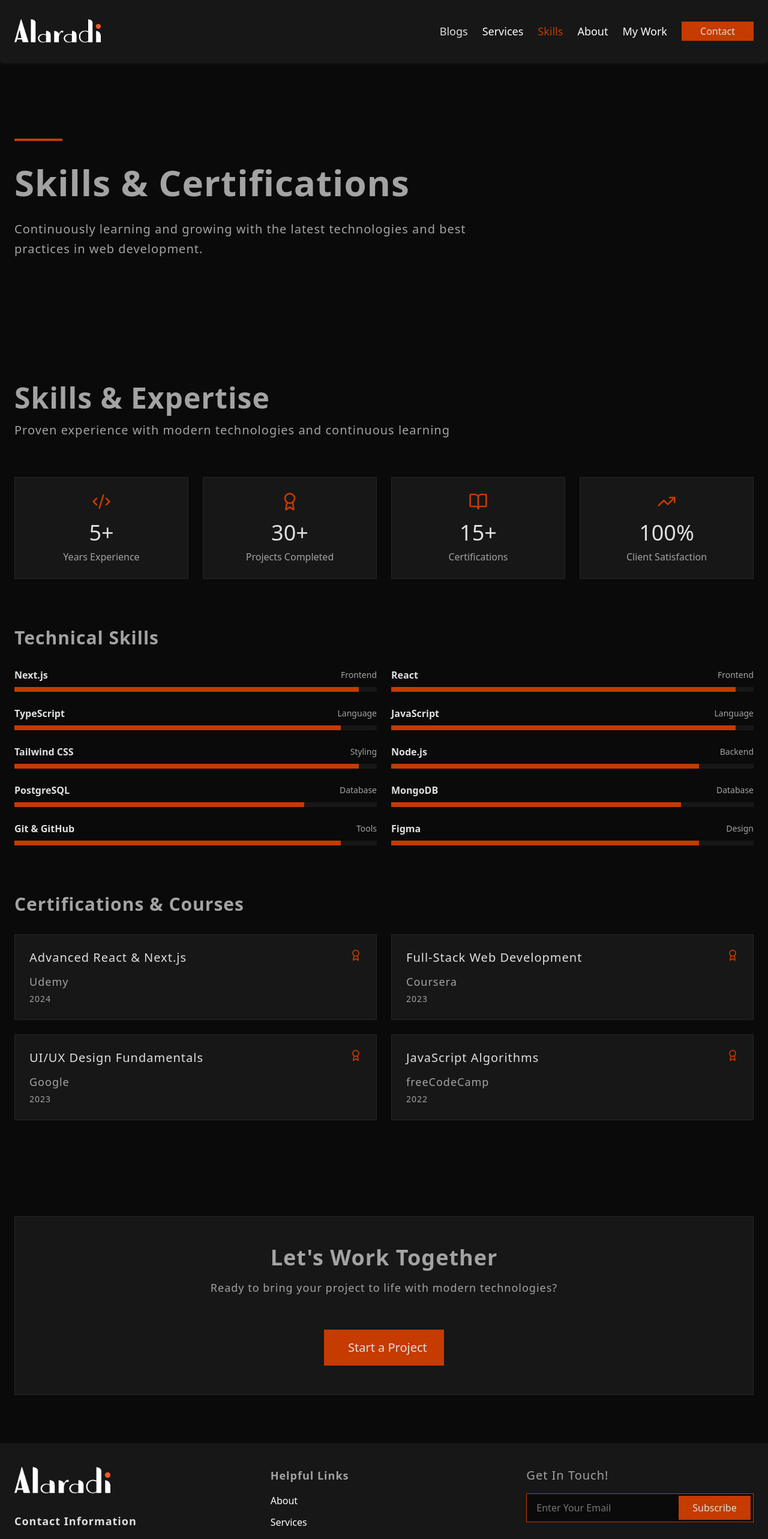
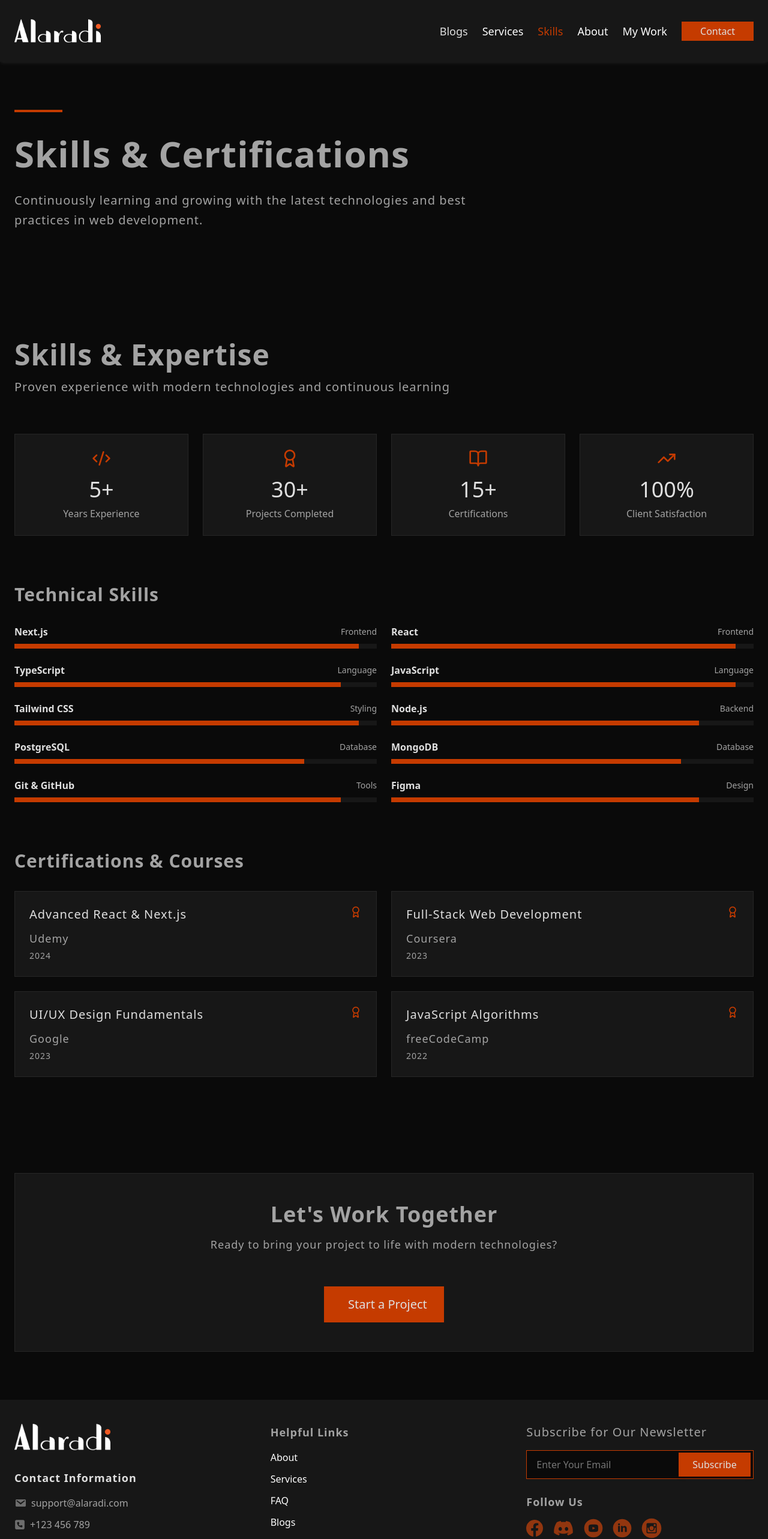
Before and after one commit to Hasanain-Jaafar/alaradi-portfolio, a Next.js app: page /skills in a window 1280 px wide. Shown: the top 2565 px of the page at 60% size. Built offline with nearby package versions, Linux system fonts and the light colour scheme.

Commit message:
updated footer & Mobile Navbar

```diff
--- a/src/app/components/Footer.jsx
+++ b/src/app/components/Footer.jsx
@@ -84,7 +84,7 @@ function Footer() {
           {/* Newsletter & Social */}
           <div className="flex flex-col">
             <h5 className="text-text-secondary mb-4 text-xl font-bold">
-              Get In Touch!
+              Subscribe for Our Newsletter
             </h5>
             <FooterForm />
             <h6 className="text-text-secondary mb-3 text-lg font-semibold">
--- a/src/app/components/FooterForm.jsx
+++ b/src/app/components/FooterForm.jsx
@@ -67,7 +67,7 @@ function FooterForm() {
         </p>
       )}
     </form>
-  )
+  );
 }
 
-export default FooterForm
+export default FooterForm;
--- a/src/app/components/Navbar.jsx
+++ b/src/app/components/Navbar.jsx
@@ -130,6 +130,14 @@ function Navbar() {
             className={isActive("/services") ? "text-bg-accent!" : ""}
           />
           <Links
+            path="/skills"
+            name="Skills"
+            styleType="link"
+            onClick={closeMenu}
+            className={isActive("/skills") ? "text-bg-accent!" : ""}
+          />
+
+          <Links
             path="/about"
             name="About"
             styleType="link"
--- a/src/app/skills/page.jsx
+++ b/src/app/skills/page.jsx
@@ -12,7 +12,7 @@ export default function SkillsPage() {
     <div className="min-h-screen bg-bg-primary text-text-primary container">
 
       {/* Hero Section */}
-      <section className="pt-32 pb-12 px-6">
+      <section className="pt-20 pb-6 px-6">
         <div className="max-w-7xl mx-auto">
           <div className="w-20 h-1 bg-accent mb-8"></div>
 
```
Lines whose indentation alone changed are shown as unchanged.
